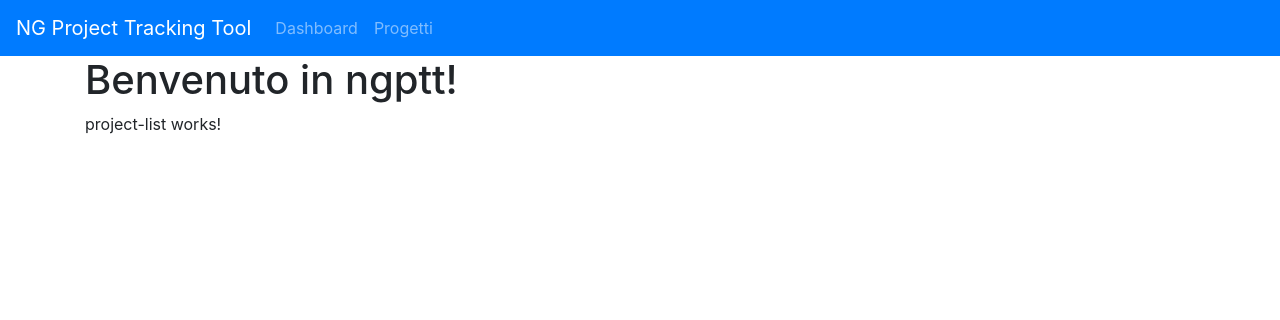
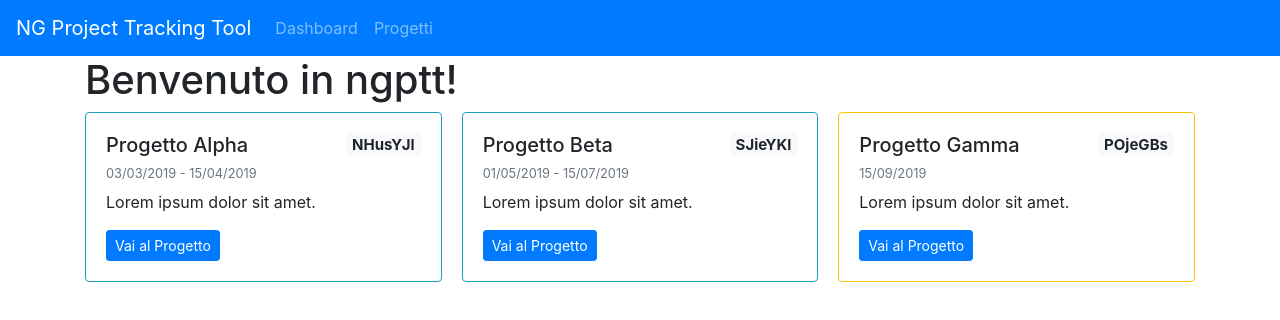
Before and after one commit to xantrix/ngptt, an Angular app: page / in a window 1280 px wide. Shown: the top 320 px of the page. Built offline with nearby package versions, Linux system fonts and the light colour scheme.

Commit message:
Update ProjectList Component view

```diff
--- a/src/app/projects/project-list.component.html
+++ b/src/app/projects/project-list.component.html
@@ -1,3 +1,15 @@
-<p>
-    project-list works!
-</p>
+<div class="card-columns">
+    <div *ngFor="let project of projects">
+        <div class="card" [ngClass]="{'border-info': project.done, 'border-warning': !project.done }">
+            <div class="card-body">
+                <h5 class="card-title"><span class="badge badge-light float-right">{{ project.code }}</span> {{ project.name }}</h5>
+                <h6 class="card-subtitle mb-2 text-muted">
+                    <small>{{ project.start | date: 'dd/MM/yyyy' }}</small>
+                    <small *ngIf="project.end"> - {{ project.end | date: 'dd/MM/yyyy' }}</small>
+                </h6>
+                <p class="card-text">{{ project.description }}</p>
+                <a href="#" class="btn btn-primary btn-sm">Vai al Progetto</a>
+            </div>
+        </div>
+    </div>
+  </div>
```
